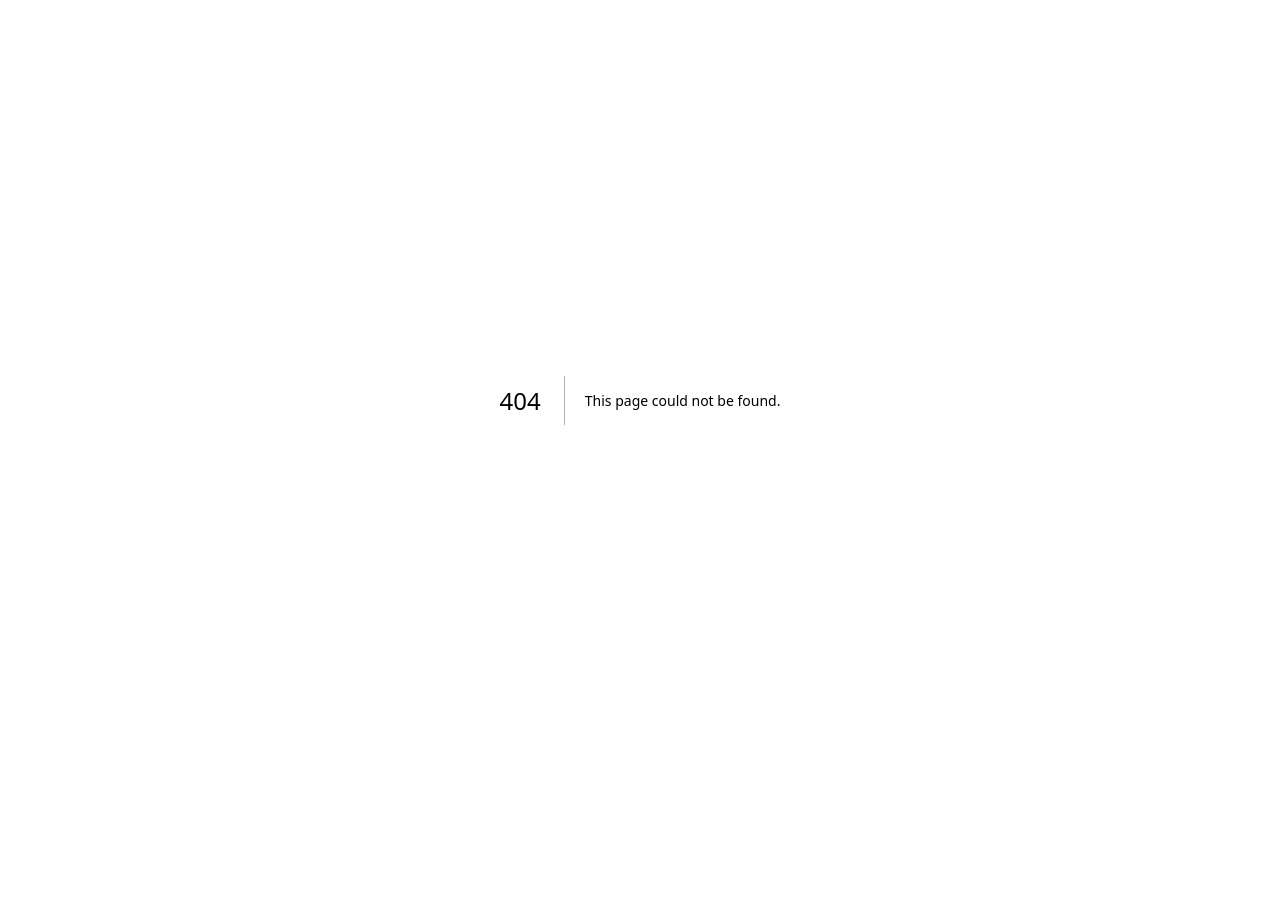
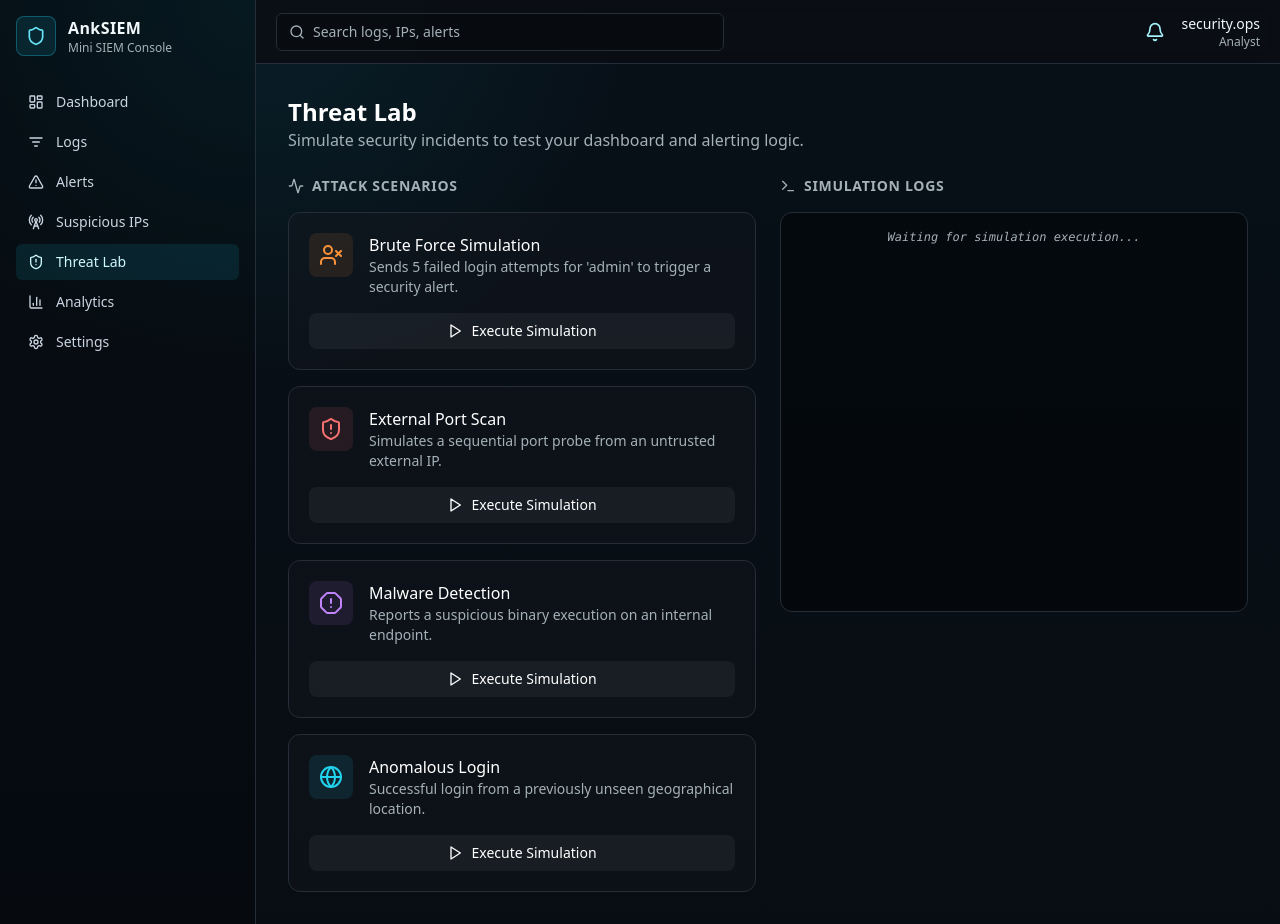
Before and after one commit to ankanchakraborty453/AnkSIEM, a Next.js app: page /dashboard/threat-lab in a window 1280 px wide. Before the commit this address had no page. Before the commit the page ends 800 px from the top, so only its background shows below. Built offline with nearby package versions, Linux system fonts and the light colour scheme.

Commit message:
feat: add Threat Lab module for security incident simulation and update navigation sidebar

```diff
--- /dev/null
+++ b/app/dashboard/threat-lab/page.tsx
@@ -0,0 +1,205 @@
+"use client";
+
+import { useState } from "react";
+import {
+  AlertOctagon,
+  ShieldAlert,
+  UserX,
+  Globe,
+  Terminal,
+  Activity,
+  Play,
+  CheckCircle2,
+  AlertCircle
+} from "lucide-react";
+import { cn } from "@/lib/utils";
+
+const ATTACKS = [
+  {
+    id: "brute_force",
+    title: "Brute Force Simulation",
+    description: "Sends 5 failed login attempts for 'admin' to trigger a security alert.",
+    icon: UserX,
+    color: "text-orange-400",
+    bg: "bg-orange-400/10",
+    payload: {
+      source: "auth-service",
+      event_type: "LOGIN_FAILED",
+      username: "admin",
+      ip_address: "192.168.1.50",
+      status: "failed",
+      message: "Invalid credentials attempt",
+      severity: "medium"
+    },
+    count: 5
+  },
+  {
+    id: "port_scan",
+    title: "External Port Scan",
+    description: "Simulates a sequential port probe from an untrusted external IP.",
+    icon: ShieldAlert,
+    color: "text-red-400",
+    bg: "bg-red-400/10",
+    payload: {
+      source: "edge-firewall",
+      event_type: "PORT_SCAN",
+      ip_address: "185.220.101.42",
+      status: "blocked",
+      message: "Scanning activity detected on ports 22, 80, 443, 3389",
+      severity: "high"
+    },
+    count: 1
+  },
+  {
+    id: "malware",
+    title: "Malware Detection",
+    description: "Reports a suspicious binary execution on an internal endpoint.",
+    icon: AlertOctagon,
+    color: "text-purple-400",
+    bg: "bg-purple-400/10",
+    payload: {
+      source: "endpoint-agent",
+      event_type: "MALWARE_DETECTED",
+      username: "ankit",
+      ip_address: "10.10.4.12",
+      status: "quarantined",
+      message: "Heuristic match for Trojan:Win32/SpyEye",
+      severity: "critical"
+    },
+    count: 1
+  },
+  {
+    id: "anomalous",
+    title: "Anomalous Login",
+    description: "Successful login from a previously unseen geographical location.",
+    icon: Globe,
+    color: "text-cyan-400",
+    bg: "bg-cyan-400/10",
+    payload: {
+      source: "auth-service",
+      event_type: "UNUSUAL_LOCATION",
+      username: "security.ops",
+      ip_address: "45.33.22.11",
+      status: "success",
+      message: "New country login detected: Brazil",
+      severity: "medium"
+    },
+    count: 1
+  }
+];
+
+export default function ThreatLabPage() {
+  const [running, setRunning] = useState<string | null>(null);
+  const [results, setResults] = useState<{id: string, success: boolean, msg: string}[]>([]);
+
+  const runSimulation = async (attack: typeof ATTACKS[0]) => {
+    setRunning(attack.id);
+    const newResults = [...results];
+
+    try {
+      for (let i = 0; i < attack.count; i++) {
+        const response = await fetch("/api/ingest", {
+          method: "POST",
+          headers: { "Content-Type": "application/json" },
+          body: JSON.stringify(attack.payload)
+        });
+
+        if (!response.ok) throw new Error("Ingestion failed");
+
+        // Add a small delay for brute force simulation to feel real
+        if (attack.count > 1) await new Promise(r => setTimeout(r, 500));
+      }
+
+      newResults.unshift({ id: attack.id, success: true, msg: `Successfully triggered ${attack.title}` });
+    } catch (err) {
+      newResults.unshift({ id: attack.id, success: false, msg: `Failed to trigger ${attack.title}` });
+    } finally {
+      setResults(newResults.slice(0, 10)); // Keep last 10
+      setRunning(null);
+    }
+  };
+
+  return (
+    <div className="space-y-6">
+      <div>
+        <h1 className="text-2xl font-bold text-white">Threat Lab</h1>
+        <p className="text-muted-foreground">Simulate security incidents to test your dashboard and alerting logic.</p>
+      </div>
+
+      <div className="grid gap-6 md:grid-cols-2">
+        <div className="space-y-4">
+          <h2 className="flex items-center gap-2 text-sm font-semibold uppercase tracking-wider text-muted-foreground">
+            <Activity className="h-4 w-4" />
+            Attack Scenarios
+          </h2>
+          <div className="grid gap-4">
+            {ATTACKS.map((attack) => (
+              <div
+                key={attack.id}
+                className="group relative flex flex-col justify-between rounded-xl border border-border bg-card/40 p-5 transition-all hover:border-cyan-500/50 hover:bg-card/60"
+              >
+                <div className="flex items-start gap-4">
+                  <div className={cn("rounded-lg p-2.5", attack.bg)}>
+                    <attack.icon className={cn("h-6 w-6", attack.color)} />
+                  </div>
+                  <div className="flex-1">
+                    <h3 className="font-medium text-white">{attack.title}</h3>
+                    <p className="text-sm text-muted-foreground">{attack.description}</p>
+                  </div>
+                </div>
+
+                <button
+                  onClick={() => runSimulation(attack)}
+                  disabled={!!running}
+                  className={cn(
+                    "mt-4 flex w-full items-center justify-center gap-2 rounded-lg py-2 text-sm font-medium transition-all",
+                    running === attack.id
+                      ? "bg-slate-800 text-slate-400 cursor-not-allowed"
+                      : "bg-white/5 text-white hover:bg-cyan-500 hover:text-black"
+                  )}
+                >
+                  {running === attack.id ? (
+                    <Activity className="h-4 w-4 animate-spin" />
+                  ) : (
+                    <Play className="h-4 w-4" />
+                  )}
+                  {running === attack.id ? "Simulating..." : "Execute Simulation"}
+                </button>
+              </div>
+            ))}
+          </div>
+        </div>
+
+        <div className="space-y-4">
+          <h2 className="flex items-center gap-2 text-sm font-semibold uppercase tracking-wider text-muted-foreground">
+            <Terminal className="h-4 w-4" />
+            Simulation Logs
+          </h2>
+          <div className="min-h-[400px] rounded-xl border border-border bg-black/40 p-4 font-mono text-xs">
+            {results.length === 0 ? (
+              <div className="flex h-full items-center justify-center text-muted-foreground italic">
+                Waiting for simulation execution...
+              </div>
+            ) : (
+              <div className="space-y-2">
+                {results.map((res, i) => (
+                  <div key={i} className="flex gap-2 animate-in fade-in slide-in-from-left-2 duration-300">
+                    <span className="text-muted-foreground">[{new Date().toLocaleTimeString()}]</span>
+                    {res.success ? (
+                      <CheckCircle2 className="h-4 w-4 text-emerald-400 shrink-0" />
+                    ) : (
+                      <AlertCircle className="h-4 w-4 text-red-400 shrink-0" />
+                    )}
+                    <span className={res.success ? "text-emerald-300" : "text-red-300"}>
+                      {res.msg}
+                    </span>
+                  </div>
+                ))}
+              </div>
+            )}
+          </div>
+        </div>
+      </div>
+    </div>
+  );
+}
--- a/app/login/page.tsx
+++ b/app/login/page.tsx
@@ -1,3 +1,5 @@
+"use client";
+
 import { Shield } from "lucide-react";
 
 export default function LoginPage() {
@@ -18,6 +20,40 @@ export default function LoginPage() {
         <button className="mt-6 w-full rounded-md bg-cyan-400 px-4 py-2 font-medium text-slate-950 hover:bg-cyan-300">
           Sign in
         </button>
+
+        <div className="mt-8 border-t border-border pt-6">
+          <p className="text-center text-xs font-semibold uppercase tracking-widest text-muted-foreground/60">Simulation Mode</p>
+          <div className="mt-4 grid grid-cols-2 gap-3">
+            <button
+              type="button"
+              onClick={async () => {
+                await fetch("/api/ingest", {
+                  method: "POST",
+                  body: JSON.stringify({
+                    source: "auth-service",
+                    event_type: "LOGIN_FAILED",
+                    username: "guest_user",
+                    ip_address: "1.1.1.1",
+                    status: "failed",
+                    severity: "low",
+                    message: "Manual test from login page"
+                  })
+                });
+                alert("Simulated failed login recorded!");
+              }}
+              className="rounded-md border border-red-500/30 bg-red-500/10 px-3 py-2 text-xs font-medium text-red-400 hover:bg-red-500/20"
+            >
+              Simulate Failure
+            </button>
+            <button
+              type="button"
+              onClick={() => window.location.href = "/dashboard"}
+              className="rounded-md border border-emerald-500/30 bg-emerald-500/10 px-3 py-2 text-xs font-medium text-emerald-400 hover:bg-emerald-500/20"
+            >
+              Demo Access
+            </button>
+          </div>
+        </div>
       </form>
     </main>
   );
--- a/components/sidebar.tsx
+++ b/components/sidebar.tsx
@@ -2,7 +2,7 @@
 
 import Link from "next/link";
 import { usePathname } from "next/navigation";
-import { AlertTriangle, BarChart3, LayoutDashboard, ListFilter, RadioTower, Settings, Shield } from "lucide-react";
+import { AlertTriangle, BarChart3, LayoutDashboard, ListFilter, RadioTower, Settings, Shield, ShieldAlert } from "lucide-react";
 import { cn } from "@/lib/utils";
 
 const links = [
@@ -10,6 +10,7 @@ const links = [
   { href: "/dashboard/logs", label: "Logs", icon: ListFilter },
   { href: "/dashboard/alerts", label: "Alerts", icon: AlertTriangle },
   { href: "/dashboard/suspicious-ips", label: "Suspicious IPs", icon: RadioTower },
+  { href: "/dashboard/threat-lab", label: "Threat Lab", icon: ShieldAlert },
   { href: "/dashboard/analytics", label: "Analytics", icon: BarChart3 },
   { href: "/dashboard/settings", label: "Settings", icon: Settings }
 ];
```
Also changed, not shown: next-env.d.ts.
